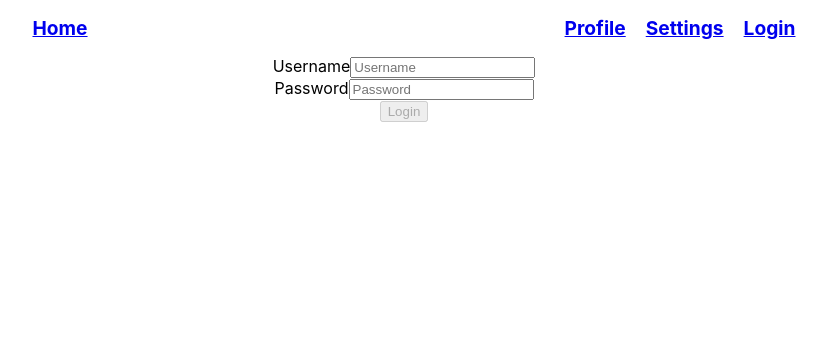
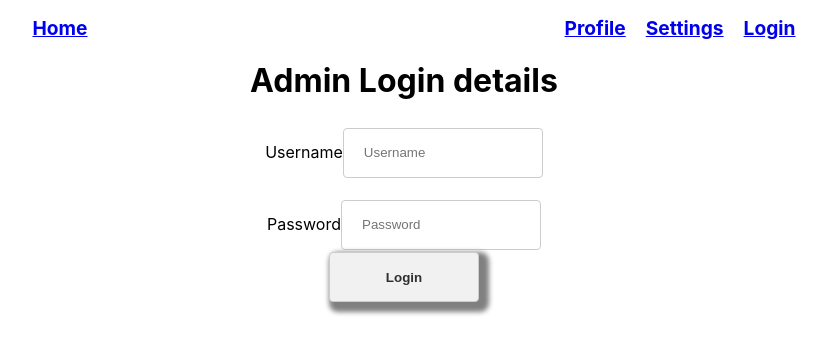
Before and after one commit to akpejionimi/userprofile, a React (Create React App) app: page /login in a window 1280 px wide. Shown: the top 354 px of the page, without its empty margins (236-1063 px from the left). Built offline with nearby package versions, Linux system fonts and the light colour scheme.

Commit message:
modified login and profile components

```diff
--- a/src/App.js
+++ b/src/App.js
@@ -22,6 +22,7 @@ class App extends Component {
   submitClicked = (e) => {
     e.preventDefault()
     console.log("clicked");
+
   }
 
 
--- a/src/component/Main/Login/Login.css
+++ b/src/component/Main/Login/Login.css
@@ -0,0 +1,19 @@
+input {
+    width: 200px;
+    padding: 20px;
+    height: 50px;
+    border: 1px solid #ccc;
+    border-radius: 4px;
+    box-sizing: border-box;
+    margin-top: 6px;
+    margin-bottom: 16px;
+}
+#submit{
+    background-color: #f1f1f1;
+    padding: 8px 20px;
+    width: 150px;
+    color: rgb(48, 46, 46);
+    box-shadow: 5px 5px 5px 5px grey;
+    margin-top: -50px;
+    font-weight: bolder;
+}
--- a/src/component/Main/Login/Login.jsx
+++ b/src/component/Main/Login/Login.jsx
@@ -1,11 +1,12 @@
 import React from "react";
 
-// import './Login.css';
+import './Login.css';
 
 const Login = (props) => {
 
     return (
             <>
+            <h1>Admin Login details</h1>
             <form id="register-form" action="" method="post" novalidate>
             <div>
                 <label for="username">Username</label>
@@ -15,7 +16,8 @@ const Login = (props) => {
                 <label for="password">Password</label>
                 <input onChange={props.contentChange} type="password"placeholder="Password" id="password"/>
             </div>
-            <input onClick={props.submitClicked} disabled={(props.user && props.pass) ? "admin" : 'incorrect' } type="submit" value="Login" id="submit"/>
+            <input onClick={props.submitClicked} disabled={(props.user && props.pass) ? "admin" : '' } type="submit" value="Login" id="submit"/>
+            {/* <input onClick={props.submitClicked} disabled={!props.handleChange || !props.contentChange} type="submit" value="Login" id="submit"/> */}
             </form>
             </>
                 )
--- a/src/component/Main/Profile/Profile.jsx
+++ b/src/component/Main/Profile/Profile.jsx
@@ -3,12 +3,10 @@ import React from "react";
 import './Profile.css'
 
 const Profile = (props) => {
-    if (props === null) {
-        return null
-    } else {
+
         return (
             <div className="profDisplay">
-            <div>
+            <div className="prof">
                 <h1>{props.details.name}</h1>
                 <h2>{props.details.role}</h2>
                 <p>{props.details.Testimony}</p>
@@ -18,7 +16,7 @@ const Profile = (props) => {
                </div>
             </div>
         )
-    }
+
     // return (
     //     <p>welcome to my profile</p>
     // )
```
